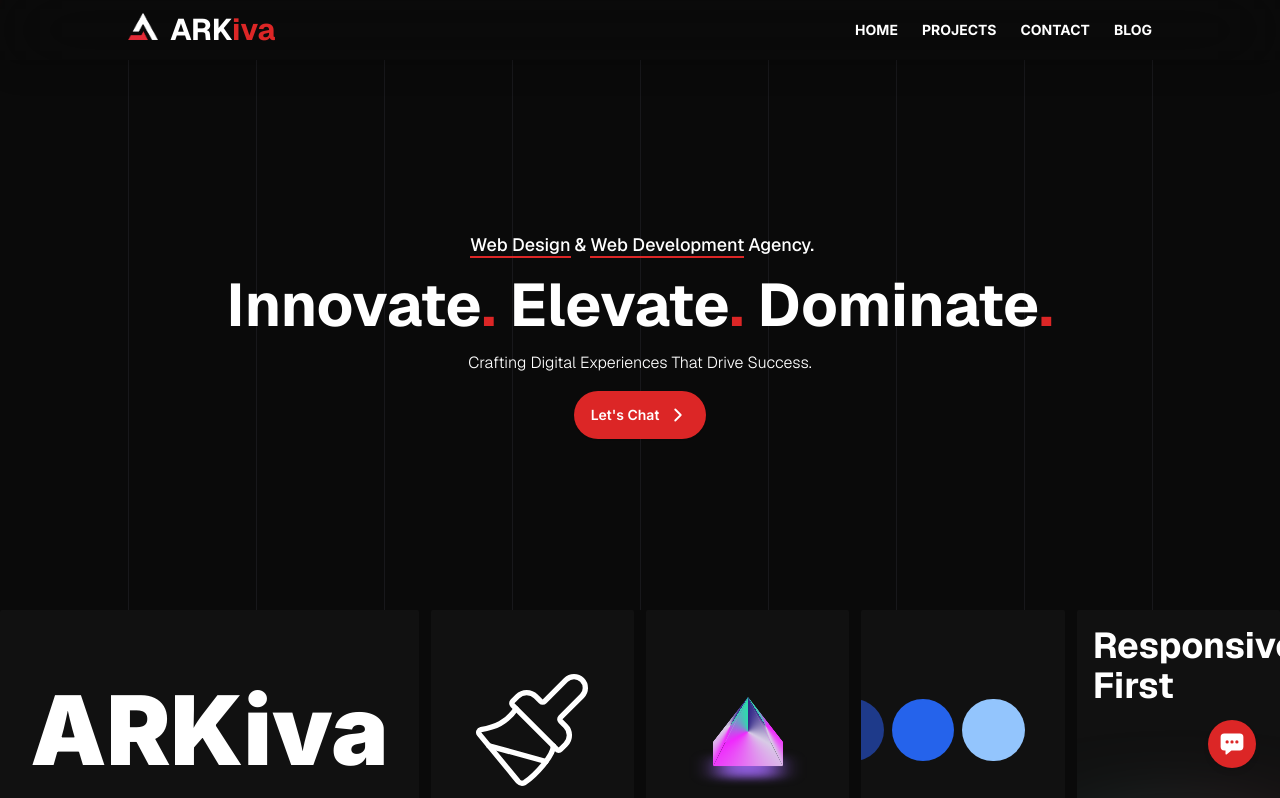
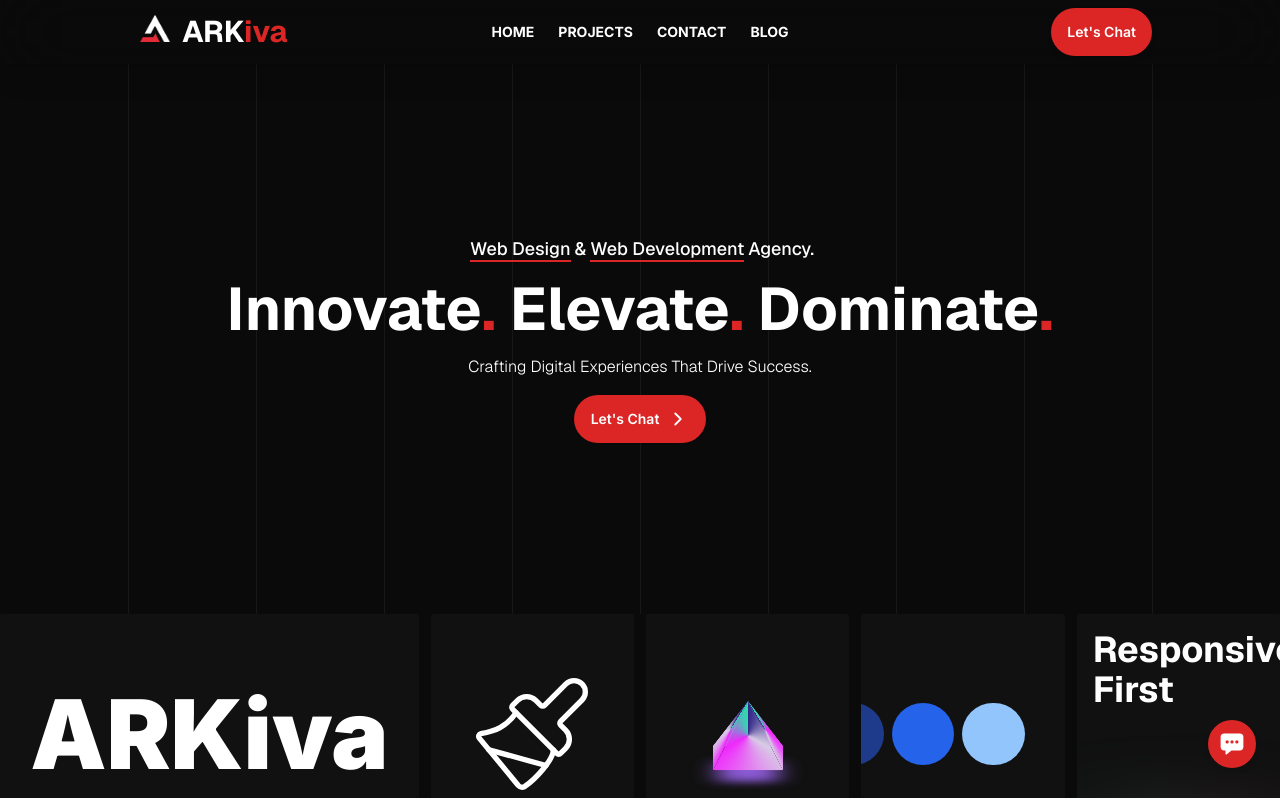
Before and after one commit to Codewith-ARK/arkiva-portfolio, a Next.js app: page / in a window 1280 px wide. Shown: the top 798 px of the page. Built offline with nearby package versions, Linux system fonts and the light colour scheme.

Commit message:
[🛠️] updated navbar

```diff
--- a/components/Navbar.jsx
+++ b/components/Navbar.jsx
@@ -2,10 +2,42 @@ import Image from 'next/image'
 import Link from 'next/link'
 import React from 'react'
 import { BsCircle } from 'react-icons/bs'
+import Button from './ui/Button'
+import { LuMenu } from 'react-icons/lu'
 
 export default function Navbar() {
   return (
-    <nav className='sticky top-0 z-50 bg-transparent shadow-xl backdrop-blur-2xl px-4 py-3 lg:px-32 lg:py-3 grid grid-cols-1 lg:grid-cols-2 items-center gap-3 '>
+    <div className="px-4 py-0 lg:px-32 navbar sticky top-0 z-50 bg-transparent shadow-xl backdrop-blur-2xl">
+      <div className="navbar-start gap-3">
+        <div className="dropdown">
+          <div tabIndex={0} role="button" className="btn btn-ghost lg:hidden">
+            <LuMenu size={22}/>
+          </div>
+          <ul
+            tabIndex={0}
+            className="menu menu-sm dropdown-content bg-neutral-900 border border-zinc-900 rounded-box z-[1] mt-3 w-52 p-2 shadow">
+            <NavbarLinks />
+          </ul>
+        </div>
+        <Link href={"/"} className='flex justify-center lg:justify-start items-baseline gap-3'>
+          <Image width={30} height={30} src={"/logo_light.png"} alt='brand logo' />
+          <h1 className='text-3xl font-bold'>ARK<span className='text-red-600'>iva</span></h1>
+        </Link>
+      </div>
+      <div className="navbar-center hidden lg:flex">
+        <ul className="menu menu-horizontal px-1">
+          <NavbarLinks />
+        </ul>
+      </div>
+      <div className="navbar-end">
+        <Button url={"/#contact"}>Let's Chat</Button>
+      </div>
+    </div>
+  )
+}
+
+
+{/* <nav className='sticky top-0 z-50 bg-transparent shadow-xl backdrop-blur-2xl px-4 py-3 lg:px-32 lg:py-3 grid grid-cols-1 lg:grid-cols-2 items-center gap-3 '>
 <Link href={"/"} className='flex justify-center lg:justify-start items-baseline gap-3'>
   <Image width={30} height={30} src={"/logo_light.png"} alt='brand logo' />
   <h1 className='text-3xl font-bold'>ARK<span className='text-red-600'>iva</span></h1>
@@ -15,8 +47,26 @@ export default function Navbar() {
   <Link className='link link-hover text-sm font-bold uppercase' href={"/#projects"}>Projects</Link>
   <Link className='link link-hover text-sm font-bold uppercase' href={"/#contact"}>Contact</Link>
   <Link className='link link-hover text-sm font-bold uppercase' href={"/blog"}>Blog</Link>
-      {/* <button className='btn btn-outline border-red-600'><BsCircle className='animate-ping'/> Get a quote</button> */}
 </div>
-    </nav>
+</nav> */}
+
+function NavbarLinks() {
+  return (
+    // <ul className="menu menu-horizontal px-1 bg-neutral-900/80">
+    <>
+      <li>
+        <Link className='p-3 link link-hover text-sm font-bold uppercase' href={"/"}>Home</Link>
+      </li>
+      <li>
+        <Link className='p-3 link link-hover text-sm font-bold uppercase' href={"/#projects"}>Projects</Link>
+      </li>
+      <li>
+        <Link className='p-3 link link-hover text-sm font-bold uppercase' href={"/#contact"}>Contact</Link>
+      </li>
+      <li>
+        <Link className='p-3 link link-hover text-sm font-bold uppercase' href={"/blog"}>Blog</Link>
+      </li>
+    </>
+    // </ul>
   )
 }
--- a/components/ui/Button.jsx
+++ b/components/ui/Button.jsx
@@ -3,7 +3,7 @@ import React from 'react'
 
 export default function Button({url, children, className}) {
   return (
-    <Link href={url ? url : "#"} className={`btn rounded-full bg-red-600 hover:bg-red-800 border-none hover:scale-110 transition-all shadow-md ${className}`}>
+    <Link href={url ? url : "#"} className={`btn rounded-full text-white bg-red-600 hover:bg-red-800 border-none hover:scale-110 transition-all shadow-md ${className}`}>
       {children ? children : "Placeholder Text"}
     </Link>
   )
```
Lines whose indentation alone changed are shown as unchanged.
